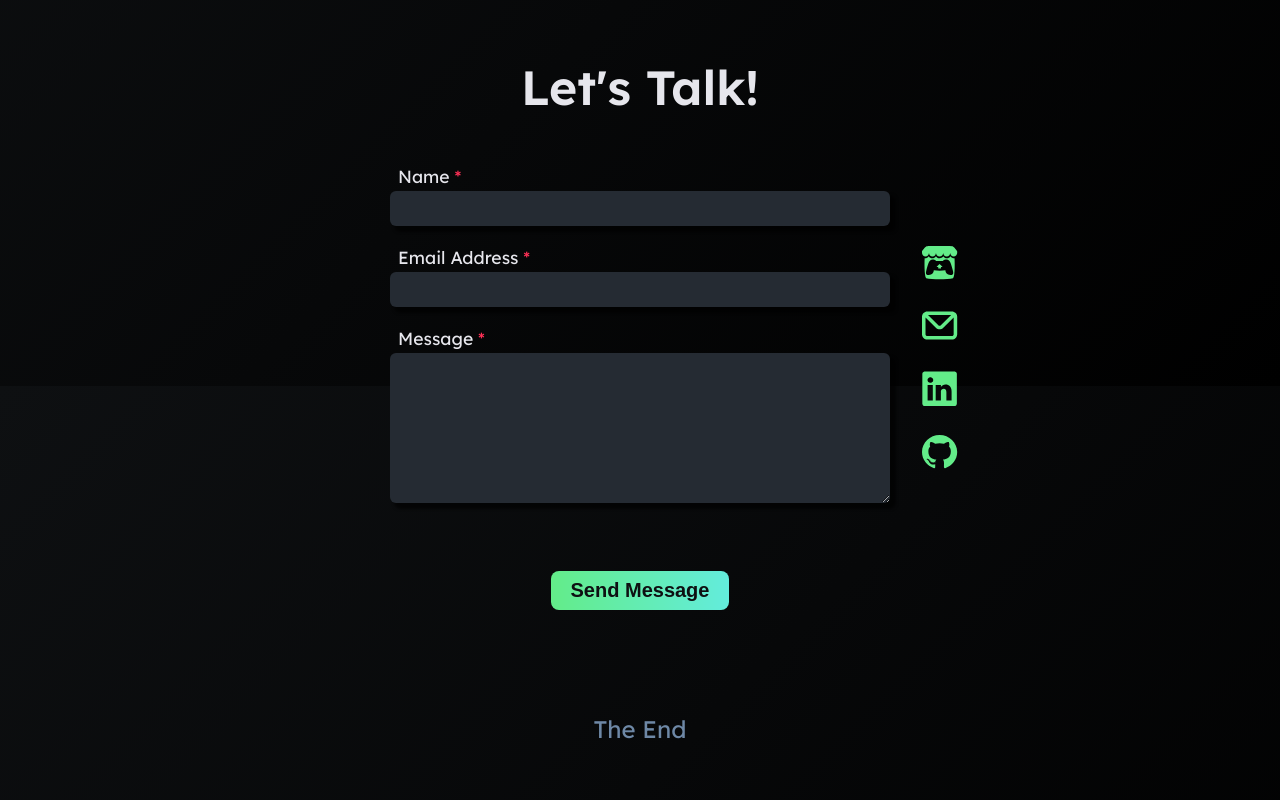
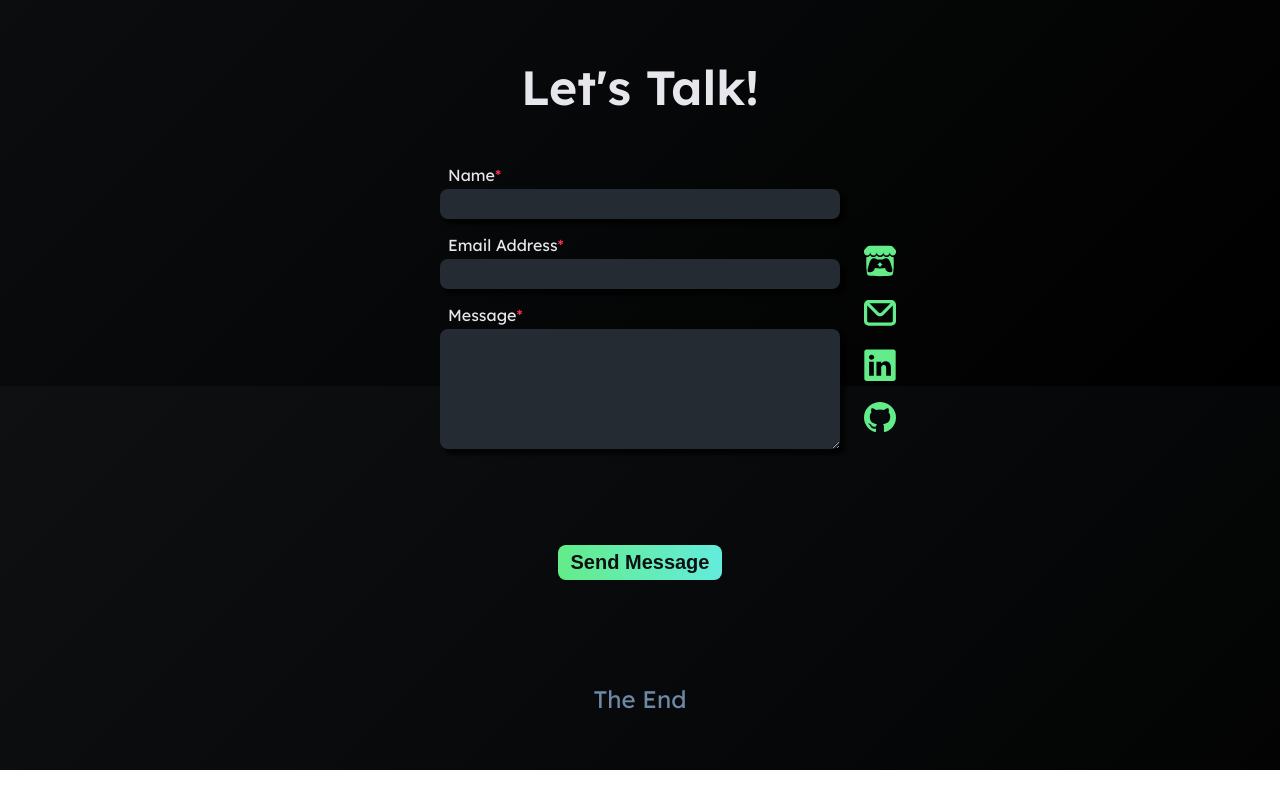
Before and after one commit to Chromecore/Portfolio, a React (Vite) app: page / in a window 1280 px wide. Shown: the part 4414-5214 px from the top of the page. After the commit the page ends 5184 px from the top, so only its background shows below. Built offline with nearby package versions, Linux system fonts and the light colour scheme.

Commit message:
Revert "Updated cards and skills"
This reverts commit 8a342eae12ff1ade72c003746f93d86e7fd5ac29.

```diff
--- a/src/main/Contact.css
+++ b/src/main/Contact.css
@@ -2,7 +2,6 @@
     display: flex;
     flex-direction: column;
     align-items: center;
-    width: 100%;
 }
 
 .letsTalk {
@@ -16,25 +15,22 @@
 .formSocials {
     display: flex;
     justify-content: center;
-    gap: 3rem;
+    gap: 2rem;
     position: relative;
-    width: 100%;
-    max-width: 1200px;
-    padding: 0 2rem;
 }
 
 form {
     display: flex;
     flex-direction: column;
     align-items: center;
-    gap: 1.2rem;
+    gap: 1rem;
     width: 90vw;
-    max-width: 500px;
+    max-width: 400px;
 
     .input {
         display: flex;
         flex-direction: column;
-        gap: 0.3rem;
+        gap: 0.25rem;
         width: 100%;
 
         div {
@@ -50,13 +46,11 @@ form {
         label {
             color: var(--primaryLight);
             margin-left: 0.5rem;
-            font-size: 1.1rem;
         }
 
         label.required:after {
             content: "*";
             color: var(--errorColor);
-            margin-left: 0.3rem;
         }
 
         input,
@@ -64,29 +58,29 @@ form {
             resize: none;
             box-sizing: border-box;
             width: 100%;
-            height: 35px;
+            height: 30px;
             color: var(--primaryLight);
             background-color: var(--secondaryDark);
             font-size: 1rem;
-            padding: 0.6rem 1.2rem;
+            padding: 0.5rem 1rem;
             box-shadow: 5px 5px 3px 1px rgba(0, 0, 0, 0.612);
             white-space: nowrap;
             overflow-y: hidden;
             z-index: 1;
-            border-radius: 6px;
         }
 
         input::-webkit-scrollbar,
         textarea::-webkit-scrollbar {
             height: 0rem;
         }
+
     }
 
     .input:last-of-type {
         textarea {
             resize: vertical;
-            height: 150px;
-            min-height: 150px;
+            height: 120px;
+            min-height: 120px;
             max-height: 300px;
             white-space: unset;
             overflow-y: unset;
@@ -102,8 +96,8 @@ form {
         color: var(--primaryDark);
         font-size: 1.25rem;
         border-radius: 0.5rem;
-        padding: 0.5rem 1.2rem;
-        margin-top: 3rem;
+        padding: 0.4rem 0.8rem;
+        margin-top: 5rem;
     }
 
     button:hover,
@@ -126,19 +120,19 @@ form {
 }
 
 .socials {
-    margin-left: min(90vw, 500px);
-    padding-left: 100px;
+    margin-left: min(90vw, 400px);
+    padding-left: 80px;
     margin-top: 5rem;
     display: flex;
     flex-direction: column;
     align-items: center;
-    gap: 1.5rem;
+    gap: 1rem;
     position: absolute;
 
     a {
         svg {
-            width: 2.2rem;
-            height: 2.2rem;
+            width: 2rem;
+            height: 2rem;
 
             path {
                 fill: var(--primaryColor);
@@ -165,7 +159,6 @@ form {
 
     .formSocials {
         flex-direction: column-reverse;
-        padding: 0 1rem;
     }
 
     .socials {
@@ -175,11 +168,5 @@ form {
         margin-left: 0;
         flex-direction: row;
         justify-content: center;
-        gap: 2rem;
-
-        a svg {
-            width: 2rem;
-            height: 2rem;
-        }
     }
 }
```
